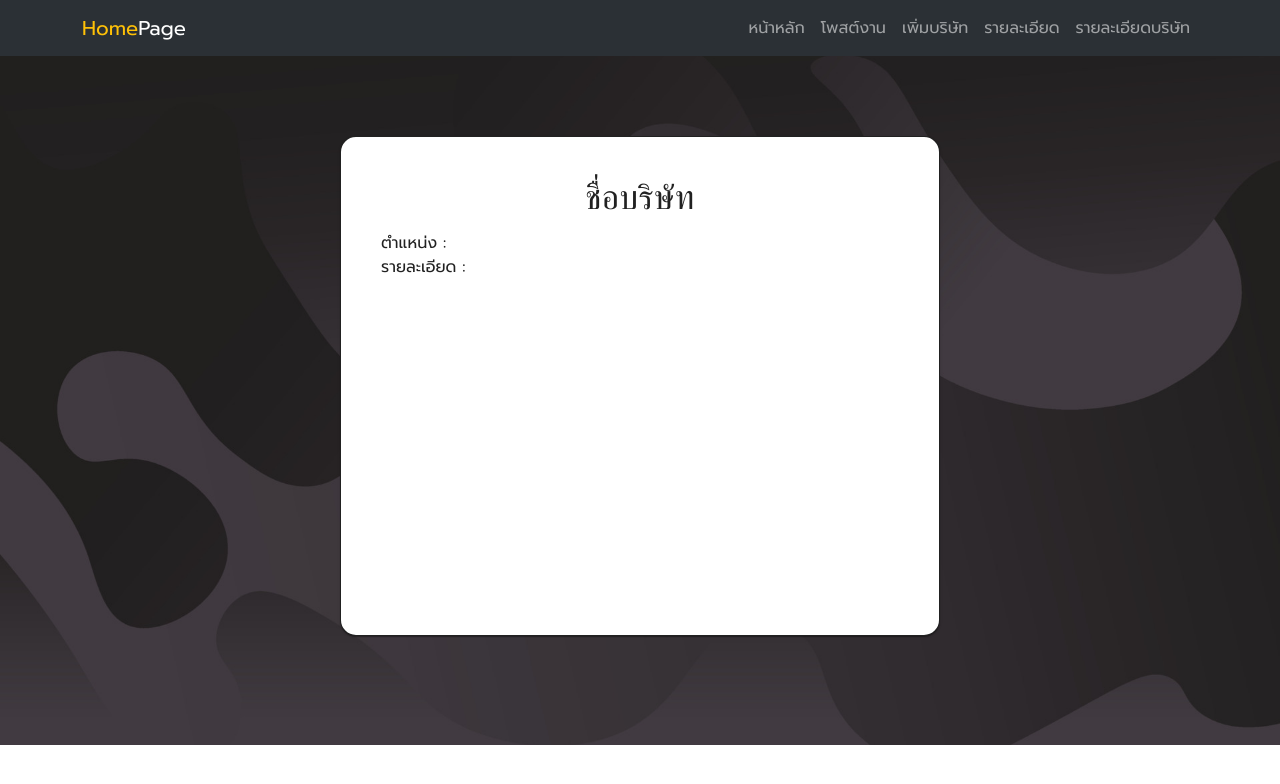
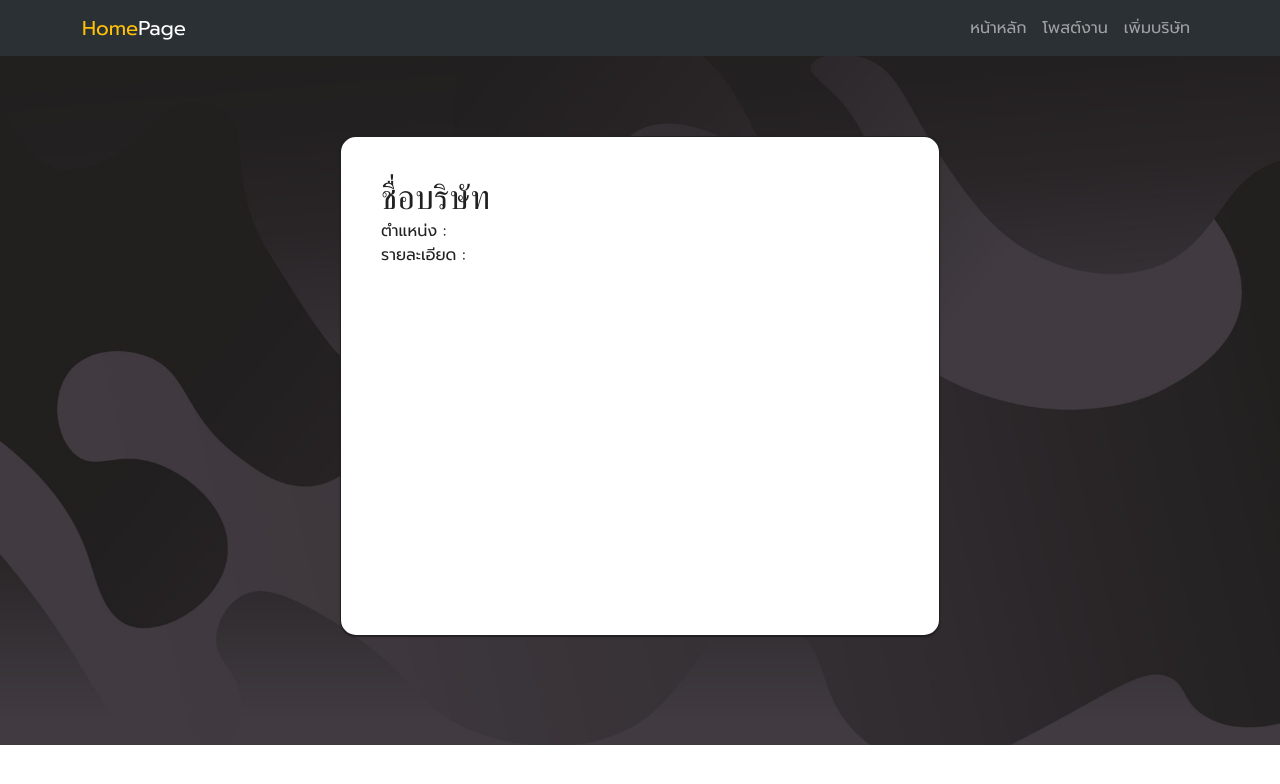
Before and after one commit to ThanabodeeSaepui/job-database-project, a React (Vite) app in the folder apps/frontend/: page /Description in a window 1280 px wide. Shown: the top 784 px of the page. Built offline with nearby package versions, Linux system fonts and the light colour scheme.

Commit message:
update frontend

```diff
--- a/apps/frontend/src/components/Description.jsx
+++ b/apps/frontend/src/components/Description.jsx
@@ -6,6 +6,7 @@ import Typography from '@mui/material/Typography';
 import Container from '@mui/material/Container';
 import Card from '@mui/material/Card';
 import CardContent from "@mui/material/CardContent";
+import Link from '@mui/material/Link';
 
 const Description = () => {
 
@@ -15,15 +16,9 @@ const Description = () => {
       <Container disableGutters maxWidth="sm" component="main" sx={{ pt: 15, pb: 6 }}>
         <Card sx={{ minWidth: 275, maxWidth: 800, width: 600, height:500, mt:2, border:1, borderRadius: '16px'}}>
           <CardContent sx={{m:3}}>
-            <Typography
-              component="h1"
-              variant="h4"
-              align="center"
-              color="text.primary"
-              gutterBottom
-            >
-              ชื่อบริษัท
-            </Typography>
+          <Link href="/company" underline="hover" variant="h4" align="center" color="text.primary">
+            {'ชื่อบริษัท'}
+          </Link>
             <Typography variant="h7" component="p">
               ตำแหน่ง :
             </Typography>
--- a/apps/frontend/src/components/Navbar.jsx
+++ b/apps/frontend/src/components/Navbar.jsx
@@ -20,12 +20,6 @@ const Navbar = () => {
               <li class="nav-item">
                 <a class="nav-link" href="/createcompany">เพิ่มบริษัท</a>
               </li>
-              <li class="nav-item">
-                <a class="nav-link" href="/description">รายละเอียด</a>
-              </li>
-              <li class="nav-item">
-                <a class="nav-link" href="/company">รายละเอียดบริษัท</a>
-              </li>
             </ul>
           </div>
         </div>
```
